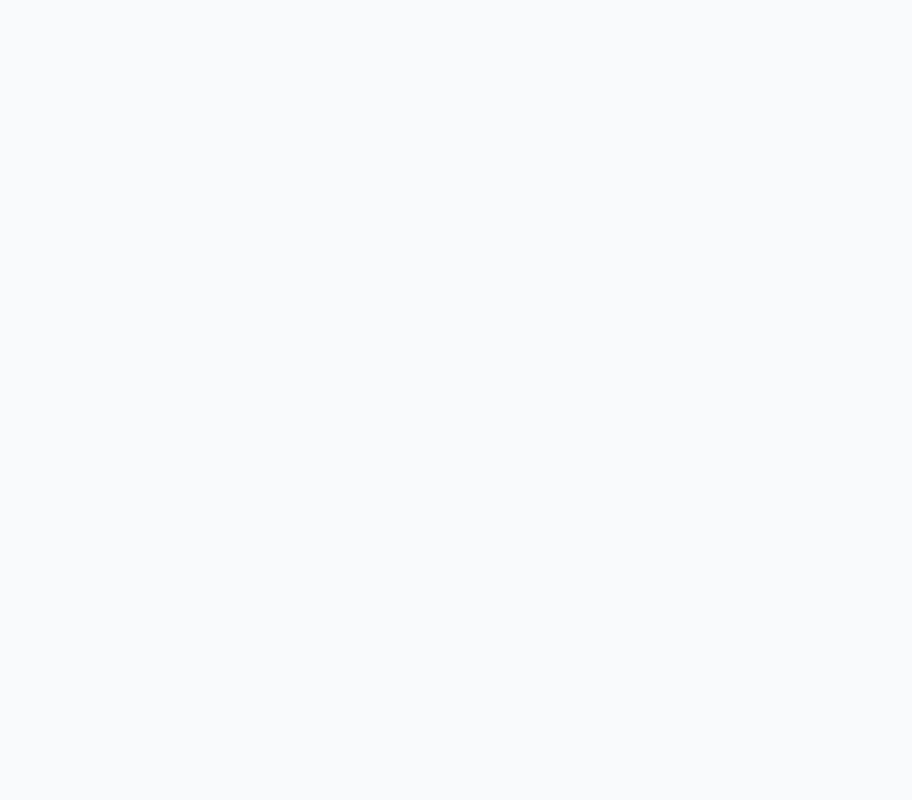
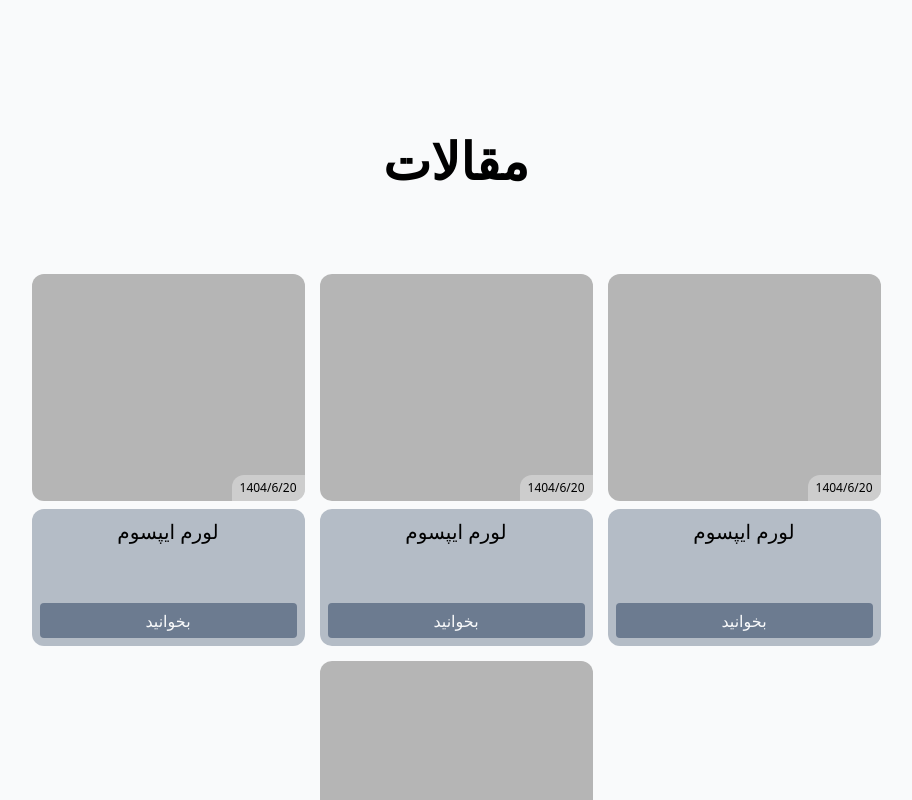
Before and after one commit to Ghostmaysam1/pinext, a React (Vite) app: page / in a window 1280 px wide. Shown: the part 2940-3740 px from the top of the page, without its empty margins (184-1096 px from the left). Before the commit the page ends 2962 px from the top, so only its background shows below. Built offline with nearby package versions, Linux system fonts and the light colour scheme.

Commit message:
feat: add `Articles` section

```diff
--- /dev/null
+++ b/src/components/home/Articles/Articles.jsx
@@ -0,0 +1,25 @@
+import Article from "./components/Article/Article"
+
+function Articles() {
+    const articlesList = [
+        { name: "لورم ایپسوم", date: '1404/6/20', id: '1' },
+        { name: "لورم ایپسوم", date: '1404/6/20', id: '2' },
+        { name: "لورم ایپسوم", date: '1404/6/20', id: '3' },
+        { name: "لورم ایپسوم", date: '1404/6/20', id: '4' }
+    ]
+    return (
+        <div className="flex flex-col gap-2 items-center">
+            <h1 className="text-[51px] font-bold">مقالات</h1>
+            <span className="h-[60px] w-full block"></span>
+            <div className="flex w-full gap-[15px] px-20 justify-center flex-wrap">
+                {
+                    articlesList.map(article => (
+                        <Article name={article.name} key={article.id} id={article.id} date={article.date} />
+                    ))
+                }
+            </div>
+        </div>
+    )
+}
+
+export default Articles
--- /dev/null
+++ b/src/components/home/Articles/components/Article/Article.jsx
@@ -0,0 +1,17 @@
+import { Link } from "react-router"
+
+function Article({name, date, id}) {
+    return (
+        <div className="flex flex-col w-[273px] h-[372px] gap-2">
+            <div className="bg-[#B5B5B5] w-full h-[270px] rounded-[12px] relative">
+                <span className="absolute bottom-0 px-2 py-1 bg-[#E7E7E777] right-0 rounded-br-[12px] rounded-tl-[12px] text-[12px]">{date}</span>
+            </div>
+            <div className="bg-primary-400 h-[160px] rounded-[12px] p-2 flex flex-col items-center justify-between">
+                <h5>{name}</h5>
+                <button className="bg-primary-600 w-full rounded-[4px] h-[35px] flex justify-center items-center text-background cursor-pointer"><Link to={id}>بخوانید</Link></button>
+            </div>
+        </div>
+    )
+}
+
+export default Article
--- a/src/views/HomeView.jsx
+++ b/src/views/HomeView.jsx
@@ -3,6 +3,7 @@ import AudienceSection from "../components/home/audienceSection/AudienceSection.
 import ServicesButton from "../components/home/servicesButton/ServicesButton.jsx"
 import QuoteBanner from "../components/home/quoteBanner/QuoteBanner.jsx"
 import Portfolio from "../components/home/portfolio/Portfolio.jsx"
+import Articles from "../components/home/Articles/Articles.jsx"
 
 function HomeView() {
     return (
@@ -12,12 +13,13 @@ function HomeView() {
             <AudienceSection />
             <span className="h-[140px] w-full block"></span>
             <ServicesButton />
-            {/* TODO */}
             <span className="h-[20px] w-full block"></span>
             <QuoteBanner />
             <span className="h-[50px] w-full block"></span>
             <Portfolio />
-            <span className="h-[50px] w-full block"></span>
+            <span className="h-[150px] w-full block"></span>
+            <Articles />
+            <span className="h-[150px] w-full block"></span>
         </div>
     )
 }
```
